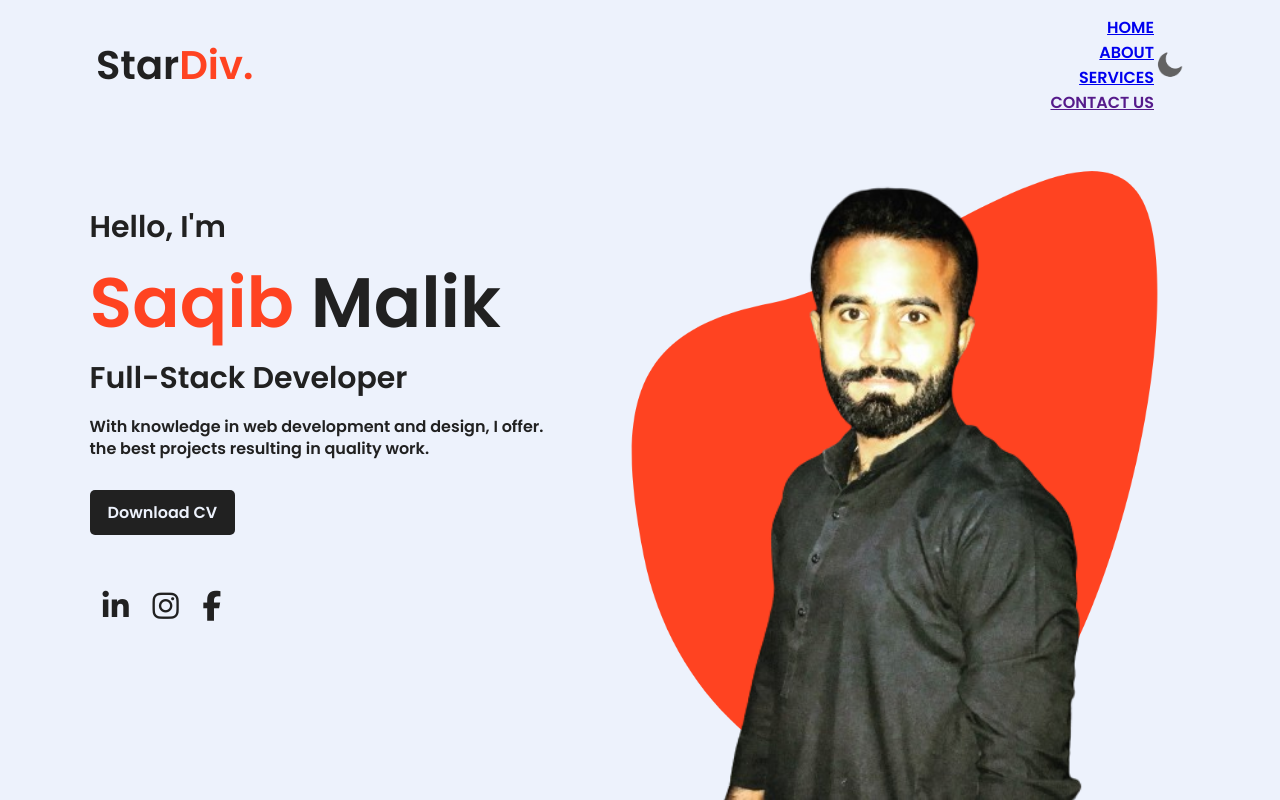
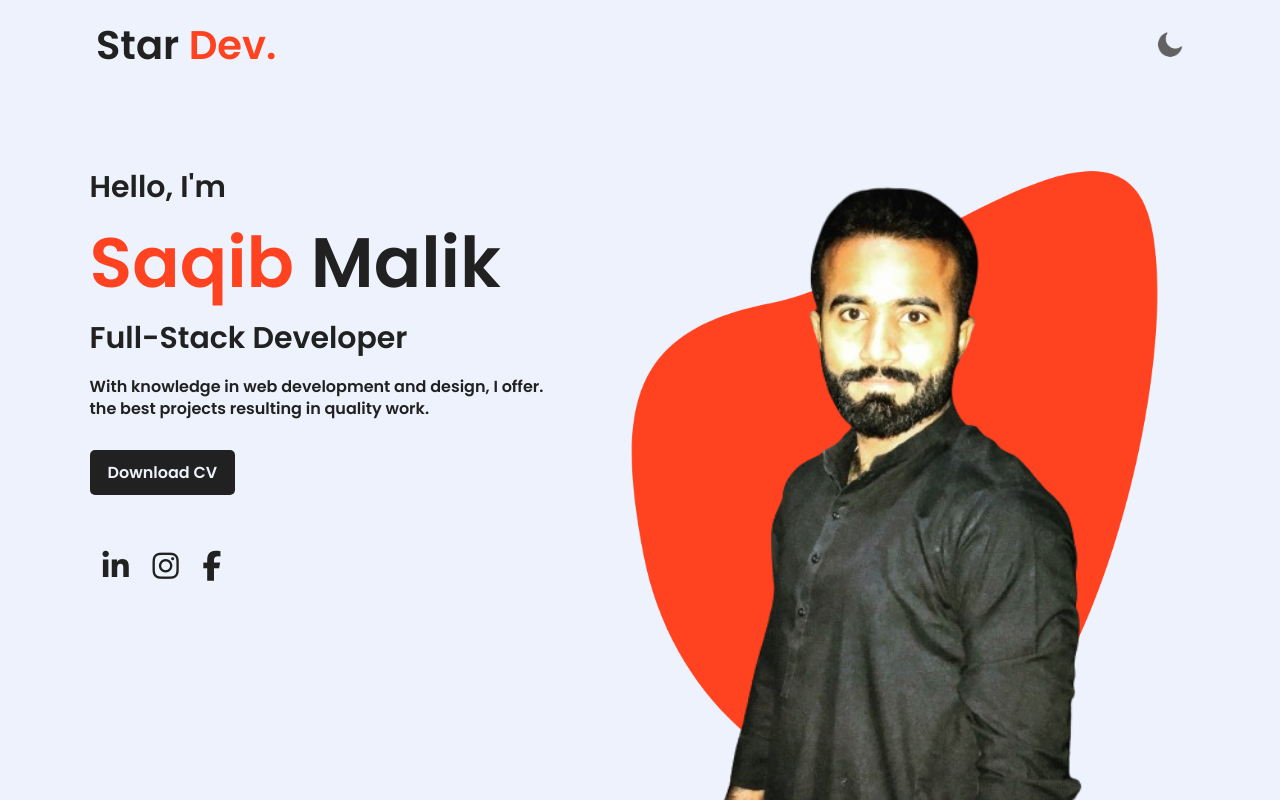
Before and after one commit to Star-div/Landing-Page-With-light-and-Dark-theme, a plain HTML site: page index.html in a window 1280 px wide. Drawn offline with Linux system fonts and the light colour scheme.

Commit message:
Update index.html

```diff
--- a/index.html
+++ b/index.html
@@ -19,13 +19,7 @@
   <body>
     <div id="home">
       <nav>
-        <div class="logo"><span>Star</span>Div.</div>
-        <ul>
-          <li><a href="#home">HOME</a></li>
-          <li><a href="#about">ABOUT</a></li>
-          <li><a href="#services">SERVICES</a></li>
-          <li><a href="">CONTACT US</a></li>
-        </ul>
+        <div class="logo"><span>Star</span> Dev.</div>
         <img src="imgs/moon.png" id="icon" />
       </nav>
 
@@ -52,7 +46,6 @@
       </div>
     </div>
 
-
     <script>
       var icon = document.getElementById("icon");
       icon.onclick = function () {
```
